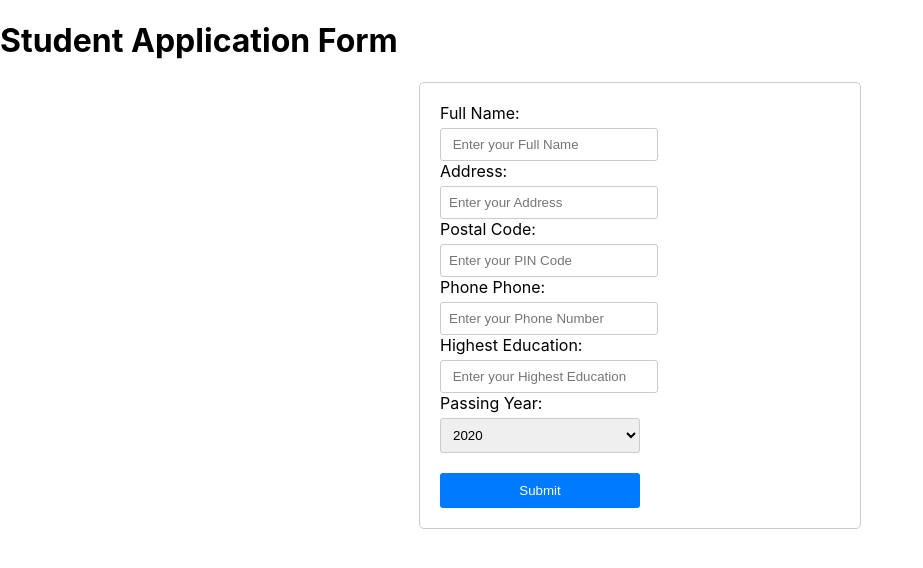
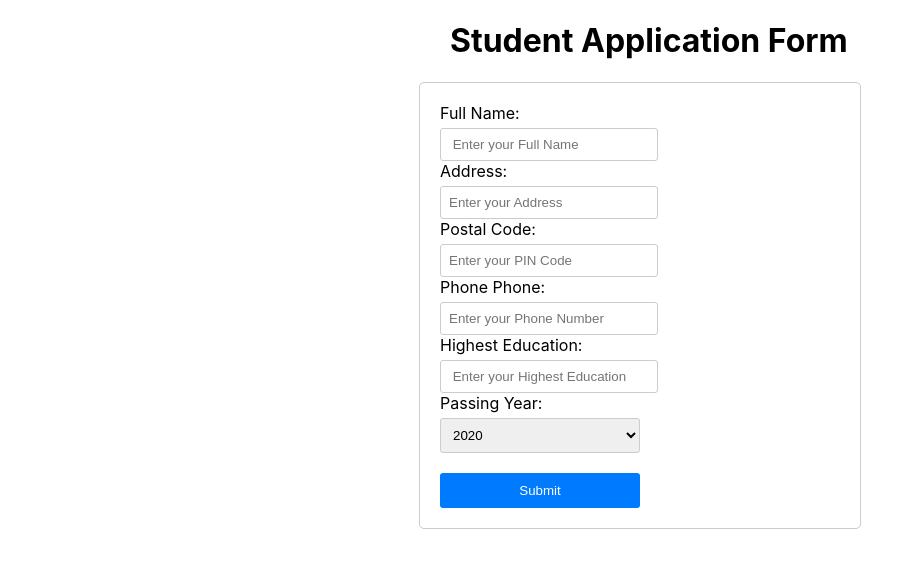
Before and after one commit to Venkateshjakkam/Employee_Form, a React (Create React App) app: page / in a window 1280 px wide. Shown: the top 568 px of the page, without its empty margins (0-923 px from the left). Built offline with nearby package versions, Linux system fonts and the light colour scheme.

Commit message:
Update App.js

```diff
--- a/src/App.js
+++ b/src/App.js
@@ -4,7 +4,7 @@ import FormComponent from './components/FormComponent';
 const App = () => {
   return (
     <div>
-      <h1>Student Application Form </h1>
+      <h1 style={{marginLeft:'450px'}}>Student Application Form </h1>
       <FormComponent />
     </div>
   );
```
